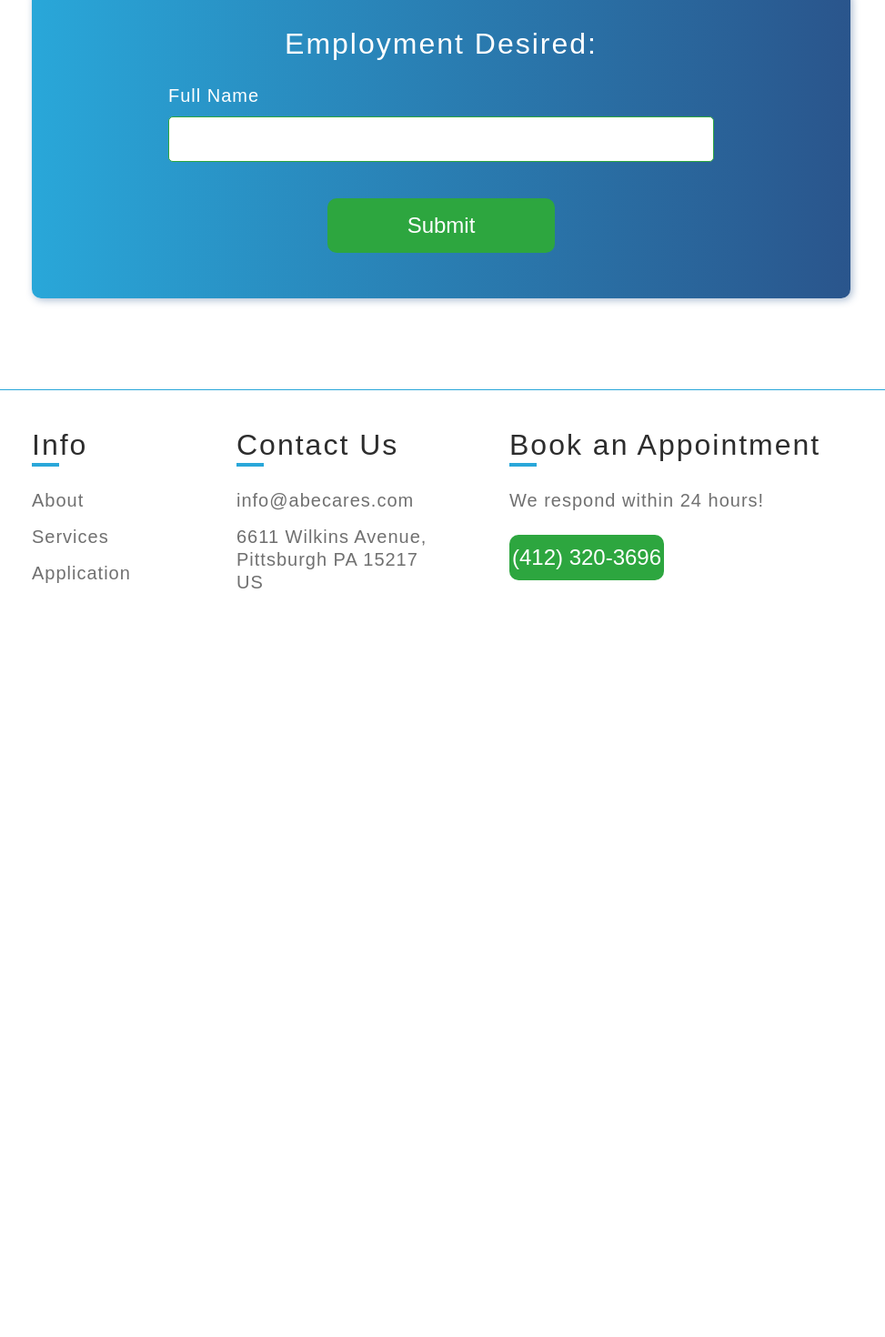
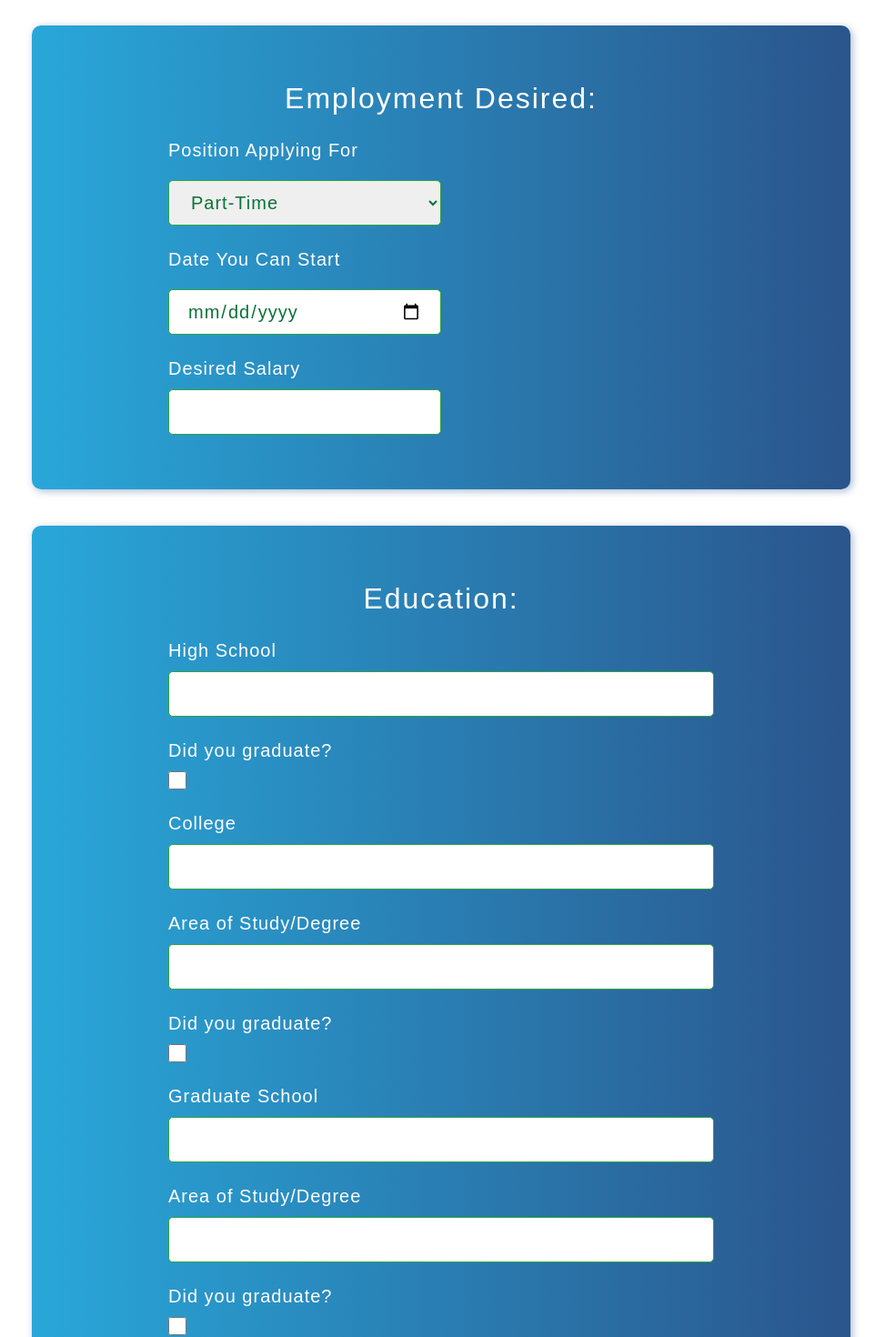
Before and after one commit to ECWireless/abecares, a Next.js app: page /application in a window 1280 px wide. Shown: the part 1243-2713 px from the top of the page at 91% size, without its empty margins (155-1128 px from the left). Before the commit the page ends 1972 px from the top, so only its background shows below. Built offline with nearby package versions, Linux system fonts and the light colour scheme; a web font is replaced by a local one.

Commit message:
ApplicationForm: add Qualifications section

```diff
--- a/components/ApplicationForm.js
+++ b/components/ApplicationForm.js
@@ -28,6 +28,21 @@ export default class ApplicationForm extends Component {
         birthDay: '',
         birthYear: '',
         isCitizen: false,
+
+        employmentDesired: '',
+        startDate: '',
+        salary: '',
+
+        highSchool: '',
+        highSchoolGraduated: false,
+        college: '',
+        collegeDegree: '',
+        collegeGraduated: false,
+        graduateSchool: '',
+        graduateDegree: '',
+        graduateSchoolGraduated: false,
+
+        qualifications: '',
     }
 
     onNameChange = (e) => { this.setState({name: e.target.value}) }
@@ -41,7 +56,22 @@ export default class ApplicationForm extends Component {
     onBirthMonthChange = (e) => { this.setState({birthMonth: e.target.value}) }
     onBirthDayChange = (e) => { this.setState({birthDay: e.target.value}) }
     onBirthYearChange = (e) => { this.setState({birthYear: e.target.value}) }
-    onIsCitizenChange  = () => { this.setState({isCitizen: !this.state.isCitizen}) }
+    onIsCitizenChange = () => { this.setState({isCitizen: !this.state.isCitizen}) }
+
+    onEmploymentDesiredChange = (e) => { this.setState({employmentDesired: e.target.value}) }
+    onStartDateChange = (e) => { this.setState({startDate: e.target.value}) }
+    onSalaryChange = (e) => { this.setState({salary: e.target.value}) }
+
+    onHighSchoolChange = (e) => { this.setState({highSchool: e.target.value}) }
+    onHighSchoolGraduatedChange = () => { this.setState({highSchoolGraduated: !this.state.highSchoolGraduated}) }
+    onCollegeChange = (e) => { this.setState({college: e.target.value}) }
+    onCollegeDegreeChange = (e) => { this.setState({collegeDegree: e.target.value}) }
+    onCollegeGraduatedChange = () => { this.setState({collegeGraduated: !this.state.collegeGraduated}) }
+    onGraduateSchoolChange = (e) => { this.setState({graduateSchool: e.target.value}) }
+    onGraduateDegree = (e) => { this.setState({graduateDegree: e.target.value}) }
+    onGraduateSchoolGraduatedChange = () => { this.setState({graduateSchoolGraduated: !this.state.graduateSchoolGraduated}) }
+
+    onQualificationsChange = (e) => { this.setState({qualifications: e.target.value}) }
 
     onSubmit = (e) => {
         e.preventDefault();
@@ -58,6 +88,21 @@ export default class ApplicationForm extends Component {
             Birth Day: ${this.state.birthDay}
             Birth Year: ${this.state.birthYear}
             Is Citizen?: ${this.state.isCitizen}
+
+            Employment Desired: ${this.state.employmentDesired}
+            Start Date: ${this.state.startDate}
+            Salary Desired: ${this.state.salary}
+
+            High School: ${this.state.highSchool}
+            Did you graduate?: ${this.state.highSchoolGraduated}
+            College: ${this.state.college}
+            College Degree: ${this.state.collegeDegree}
+            Did you graduate?: ${this.state.collegeGraduated}
+            Graduate School: ${this.state.graduateSchool}
+            Graduate School Degree: ${this.state.graduateDegree}
+            Did you graduate?: ${this.state.graduateSchoolGraduated}
+
+            Qualifications: ${this.state.qualifications}
         `)
         // this.setState({ loading: true })
         // fetch('https://abecares-backend.herokuapp.com/send',{
@@ -104,7 +149,7 @@ export default class ApplicationForm extends Component {
                     className="container" onSubmit={this.onSubmit}
                 >
                     <div className="form">
-                        <h3 style={{textAlign: 'center', marginTop: '4rem'}} className="h3 white">Personal Information:</h3>
+                        <h3 style={{textAlign: 'center', marginTop: '6rem'}} className="h3 white">Personal Information:</h3>
                         <label htmlFor="application__input-name" className="form__label p-s">Full Name</label>
                         <input required={this.state.required} type="text" id="application__input-name" className="form__input p-m"
                             value={this.state.name} onChange={this.onNameChange.bind(this)}
@@ -120,7 +165,7 @@ export default class ApplicationForm extends Component {
                             <input required={this.state.required} type="text" id="application__input-city" className="form__input-medium p-m" style={{marginTop: '1rem'}}
                                 placeholder="City" value={this.state.city} onChange={this.onCityChange.bind(this)}
                             />
-                            <select name="state" id="state" className="form__input-small p-s" style={{margin: '1rem 0 0 1rem'}}
+                            <select required={this.state.required} name="state" id="state" className="form__input-small p-s" style={{margin: '1rem 0 0 1rem'}}
                                 value={this.state.americanState} onChange={this.onAmericanStateChange.bind(this)}
                             >
                                 {states.map(state=><option key={state.abbreviation}>{state.abbreviation}</option>)}
@@ -139,17 +184,17 @@ export default class ApplicationForm extends Component {
                         />
                         <label htmlFor="application__input-birth-month" className="form__label p-s">Date of Birth</label>
                         <div className="form__input-container">
-                            <select name="month" id="month" className="form__input-medium p-s" style={{margin: '1rem 0 0 0'}}
+                            <select required={this.state.required} name="month" id="month" className="form__input-medium p-s" style={{margin: '1rem 0 0 0'}}
                                 value={this.state.birthMonth} onChange={this.onBirthMonthChange.bind(this)}
                             >
                                 {months.map(month=><option key={month.abbreviation}>{month.name}</option>)}
                             </select>
-                            <select name="day" id="day" className="form__input-small p-s" style={{margin: '1rem 0 0 1rem'}}
+                            <select required={this.state.required} name="day" id="day" className="form__input-small p-s" style={{margin: '1rem 0 0 1rem'}}
                                 value={this.state.birthDay} onChange={this.onBirthDayChange.bind(this)}
                             >
                                 {days.map(day=><option key={day}>{day}</option>)}
                             </select>
-                            <select name="year" id="year" className="form__input-small p-s" style={{margin: '1rem 0 0 1rem'}}
+                            <select required={this.state.required} name="year" id="year" className="form__input-small p-s" style={{margin: '1rem 0 0 1rem'}}
                                 value={this.state.birthYear} onChange={this.onBirthYearChange.bind(this)}
                             >
                                 {years.map(year=><option key={year}>{year}</option>)}
@@ -158,21 +203,91 @@ export default class ApplicationForm extends Component {
                         <label htmlFor="application__input-citizenship" className="form__label p-s">Are you a U.S. citizen?</label>
                         <div className="form__input-container">
                             <input required={this.state.required} type="checkbox" id="application__input-citizenship" className="form__checkbox p-m"
-                                style={{marginBottom: '4rem'}} value={this.state.isCitizen} onChange={this.onIsCitizenChange}
+                                style={{marginBottom: '6rem'}} value={this.state.isCitizen} onChange={this.onIsCitizenChange}
                             />
                         </div>
                     </div>
 
-                    <div className="form" style={{marginTop: '4rem'}} onSubmit={this.onSubmit}>
-                        <h3 style={{textAlign: 'center', marginTop: '4rem'}} className="h3 white">Employment Desired:</h3>
-                        <label htmlFor="application__input-name" className="form__label p-s">Full Name</label>
-                        <input required={this.state.required} type="text" id="application__input-name" className="form__input p-m"
+                    <div className="form" style={{marginTop: '4rem'}}>
+                        <h3 style={{textAlign: 'center', marginTop: '6rem'}} className="h3 white">Employment Desired:</h3>
+                        <label htmlFor="application__input-employment-desired" className="form__label p-s">Position Applying For</label>
+                        <div className="form__input-container">
+                            <select required={this.state.required} name="employment desired" id="application__input-employment-desired" className="form__input-medium p-s" style={{marginTop: '1rem'}}
+                                value={this.state.employmentDesired} onChange={this.onEmploymentDesiredChange}
+                            >
+                                <option>Part-Time</option>
+                                <option>Full-Time</option>
+                            </select>
+                        </div>
+                        <label htmlFor="application__input-start-date" className="form__label p-s">Date You Can Start</label>
+                        <div className="form__input-container">
+                            <input required={this.state.required} type="date" id="application__input-start-date" className="form__input-medium p-s" style={{marginTop: '1rem'}}
+                                value={this.state.startDate} onChange={this.onStartDateChange.bind(this)}
+                            />
+                        </div>
+                        <label htmlFor="application__input-salary" className="form__label p-s">Desired Salary</label>
+                        <div className="form__input-container" style={{marginBottom: '6rem'}}>
+                            <input required={this.state.required} type="text" id="application__input-salary" className="form__input-medium p-m"
+                                value={this.state.salary} onChange={this.onSalaryChange.bind(this)}
+                            />
+                        </div>
+                    </div>
+
+                    <div className="form" style={{marginTop: '4rem'}}>
+                        <h3 style={{textAlign: 'center', marginTop: '6rem'}} className="h3 white">Education:</h3>
+                        <label htmlFor="application__input-high-school" className="form__label p-s">High School</label>
+                        <input required={this.state.required} type="text" id="application__input-high-school" className="form__input p-m"
+                            value={this.state.highSchool} onChange={this.onHighSchoolChange.bind(this)}
                         />
+                        <label htmlFor="application__input-high-school-graduated" className="form__label p-s">Did you graduate?</label>
+                        <div className="form__input-container">
+                            <input required={this.state.required} type="checkbox" id="application__input-high-school-graduated" className="form__checkbox p-m"
+                                value={this.state.highSchoolGraduated} onChange={this.onHighSchoolGraduatedChange}
+                            />
+                        </div>
+                        <label htmlFor="application__input-college" className="form__label p-s">College</label>
+                        <input type="text" id="application__input-college" className="form__input p-m"
+                            value={this.state.college} onChange={this.onCollegeChange.bind(this)}
+                        />
+                        <label htmlFor="application__input-college-degree" className="form__label p-s">Area of Study/Degree</label>
+                        <input type="text" id="application__input-college-degree" className="form__input p-m"
+                            value={this.state.collegeDegree} onChange={this.onCollegeDegreeChange.bind(this)}
+                        />
+                        <label htmlFor="application__input-college-graduated" className="form__label p-s">Did you graduate?</label>
+                        <div className="form__input-container">
+                            <input type="checkbox" id="application__input-college-graduated" className="form__checkbox p-m"
+                                value={this.state.collegeGraduated} onChange={this.onCollegeGraduatedChange}
+                            />
+                        </div>
+                        <label htmlFor="application__input-graduate-school" className="form__label p-s">Graduate School</label>
+                        <input type="text" id="application__input-graduate-school" className="form__input p-m"
+                            value={this.state.graduateSchool} onChange={this.onGraduateSchoolChange.bind(this)}
+                        />
+                        <label htmlFor="application__input-graduate-degree" className="form__label p-s">Area of Study/Degree</label>
+                        <input type="text" id="application__input-graduate-degree" className="form__input p-m"
+                            value={this.state.graduateDegree} onChange={this.onGraduateDegree.bind(this)}
+                        />
+                        <label htmlFor="application__input-graduate-school-graduated" className="form__label p-s">Did you graduate?</label>
+                        <div className="form__input-container">
+                            <input type="checkbox" id="application__input-graduate-school-graduated" className="form__checkbox p-m"
+                                style={{marginBottom: '6rem'}} value={this.state.graduateSchoolGraduated} onChange={this.onGraduateSchoolGraduatedChange}
+                            />
+                        </div>
+                    </div>
+
+                    <div className="form" style={{marginTop: '4rem'}}>
+                        <h3 style={{textAlign: 'center', marginTop: '6rem'}} className="h3 white">Skills/Qualifications:</h3>
+                        <label htmlFor="application__input-qualifications" className="form__label p-s">Which relevant certifications or qualifications do you have?</label>
+                        <textarea required={this.state.required} type="text" id="application__input-qualifications" className="form__textarea p-m"
+                            value={this.state.qualifications} onChange={this.onQualificationsChange.bind(this)}
+                        />
+
                         <button style={{marginBottom: '5rem'}} type="submit" id="contact__button" className="button button__l">
                             Submit
                         </button>
-                        { this.state.submitted && <Snackbar success={this.state.success} onCloseSnackbar={this.onCloseSnackbar} /> }
                     </div>
+
+                    { this.state.submitted && <Snackbar success={this.state.success} onCloseSnackbar={this.onCloseSnackbar} /> }
                 </form>
             </React.Fragment>
         )
--- a/sass/containers/application/_index.scss
+++ b/sass/containers/application/_index.scss
@@ -1,6 +1,6 @@
 #application {
     @include respond(big-desktop) {
-        grid-template-rows: 12rem 5rem 4rem 1rem auto 10rem;
+        grid-template-rows: 16rem 5rem 6rem auto 10rem;
     }
 
     grid-template-rows: 12rem 5rem 4rem auto 10rem;
```
Also changed, not shown: sass/components/_forms.scss (+43 -0 lines).
